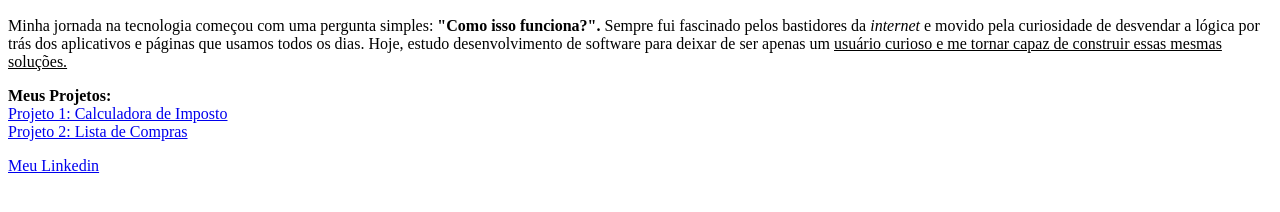
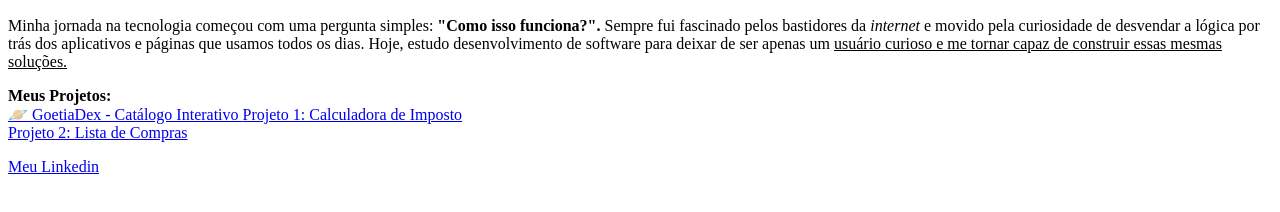
Before and after one commit to Alanfredd/Rocket-Desafios, a plain HTML site: page index.html in a window 1280 px wide. Shown: the part 522-734 px from the top of the page. Drawn offline with Linux system fonts and the light colour scheme.

Commit message:
Add GoetiaDex project link to index.html

```diff
--- a/index.html
+++ b/index.html
@@ -18,6 +18,9 @@
 
         <p>
         <strong>Meus Projetos:</strong><br>
+        <a href="https://alanfredd.github.io/Rocket-Desafios/GoetiaDex/" target="_blank" class="projeto-link destaque-goetia">
+    <span class="emoji">🪐</span> GoetiaDex - Catálogo Interativo
+</a>
         <a href="https://github.com/Alanfredd/Rocket-Desafios/blob/main/calculadora%20de%20imposto.js" target="_blank">Projeto 1: Calculadora de Imposto</a><br>
         <a href="https://github.com/Alanfredd/Rocket-Desafios/blob/main/Desafio%204.js" target="_blank">Projeto 2: Lista de Compras</a><br>
     </p>
```
